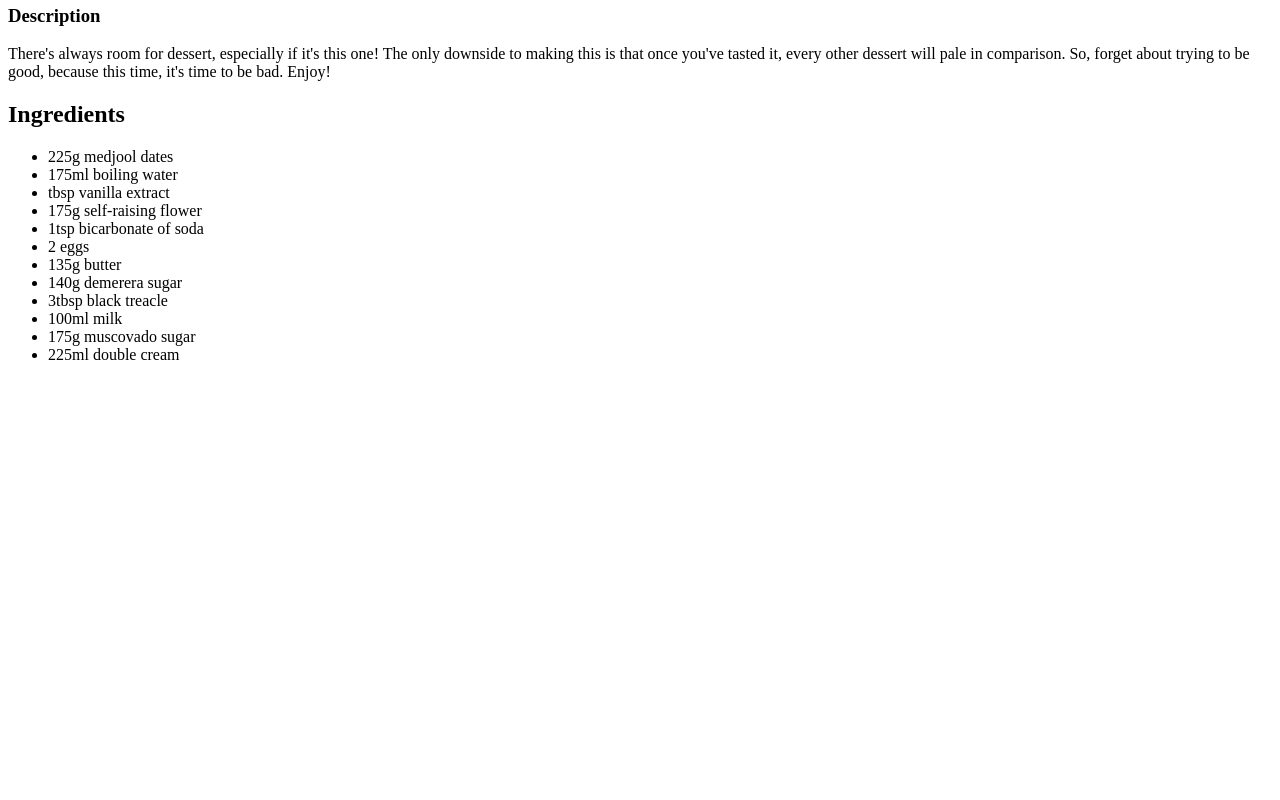
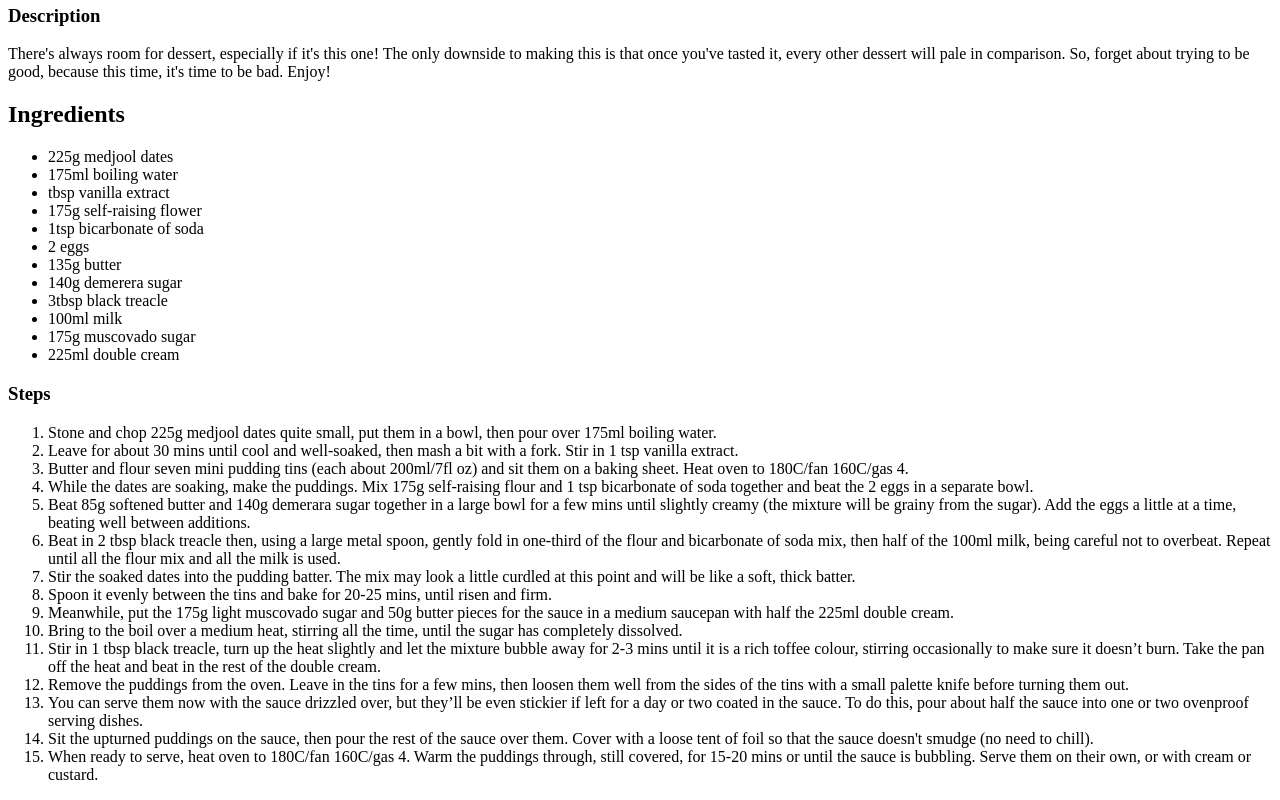
Before and after one commit to RyFarn/odin-recipes, a plain HTML site: page recipes/sticky-toffee.html in a window 1280 px wide. Shown: the part 1122-1922 px from the top of the page. Before the commit the page ends 1502 px from the top, so only its background shows below. Drawn offline with Linux system fonts and the light colour scheme.

Commit message:
Add list of steps to pudding recipe page
Complete list of step added to allow user to follow along and create
the recipe themselves.

```diff
--- a/recipes/sticky-toffee.html
+++ b/recipes/sticky-toffee.html
@@ -35,6 +35,52 @@
             <li>225ml double cream</li>
         </ul>
 
+        <h3>Steps</h3>
+
+        <ol>
+            <li>Stone and chop 225g medjool dates quite small,
+                put them in a bowl, then pour over 175ml boiling water.</li>
+            <li>Leave for about 30 mins until cool and well-soaked,
+                 then mash a bit with a fork. Stir in 1 tsp vanilla extract.</li>
+            <li>Butter and flour seven mini pudding tins (each about 200ml/7fl oz)
+                and sit them on a baking sheet. Heat oven to 180C/fan 160C/gas 4.</li>
+            <li>While the dates are soaking, make the puddings. Mix 175g self-raising
+                 flour and 1 tsp bicarbonate of soda together and beat the 2 eggs in a separate bowl.</li>
+            <li>Beat 85g softened butter and 140g demerara sugar together in a large bowl for a few mins
+                 until slightly creamy (the mixture will be grainy from the sugar). Add the eggs a little at a time,
+                  beating well between additions.</li>
+            <li>Beat in 2 tbsp black treacle then, using a large metal spoon, gently fold in one-third of the flour
+                 and bicarbonate of soda mix, then half of the 100ml milk, being careful not to overbeat. Repeat until
+                  all the flour mix and all the milk is used.</li>
+            <li>Stir the soaked dates into the pudding batter. The mix may look a little
+                curdled at this point and will be like a soft, thick batter.</li>
+            <li>Spoon it evenly between the tins and bake for 20-25 mins, until risen and firm.</li>
+            <li>Meanwhile, put the 175g light muscovado sugar and 50g butter pieces
+                 for the sauce in a medium saucepan with half the 225ml double cream.</li>
+            <li>Bring to the boil over a medium heat, stirring all the time, until the sugar
+                 has completely dissolved.</li>
+            <li>Stir in 1 tbsp black treacle, turn up the heat slightly and let the
+                mixture bubble away for 2-3 mins until it is a rich toffee colour, stirring
+                 occasionally to make sure it doesn’t burn. Take the pan off the heat and beat
+                  in the rest of the double cream.</li>
+            <li>Remove the puddings from the oven. Leave in the tins for a few mins,
+                then loosen them well from the sides of the tins with a small palette knife
+                before turning them out.</li>
+            <li>You can serve them now with the sauce drizzled over, but they’ll be even
+                 stickier if left for a day or two coated in the sauce. To do this, pour about
+                 half the sauce into one or two ovenproof serving dishes.</li>
+            <li>Sit the upturned puddings on the sauce, then pour the rest of the
+                sauce over them. Cover with a loose tent of foil so that the sauce
+                 doesn't smudge (no need to chill).</li>
+            <li>When ready to serve, heat oven to 180C/fan 160C/gas 4. Warm
+                 the puddings through, still covered, for 15-20 mins or until
+                  the sauce is bubbling. Serve them on their own,
+                   or with cream or custard.</li>
+
+
+        </ol>
+
+
 
     </body>
 </html>
```
